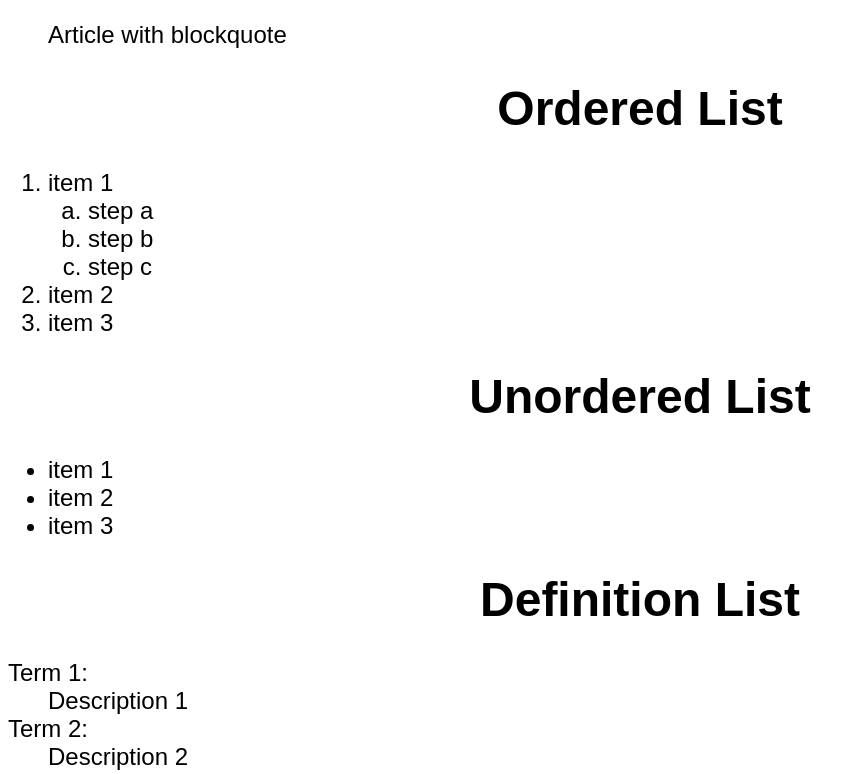
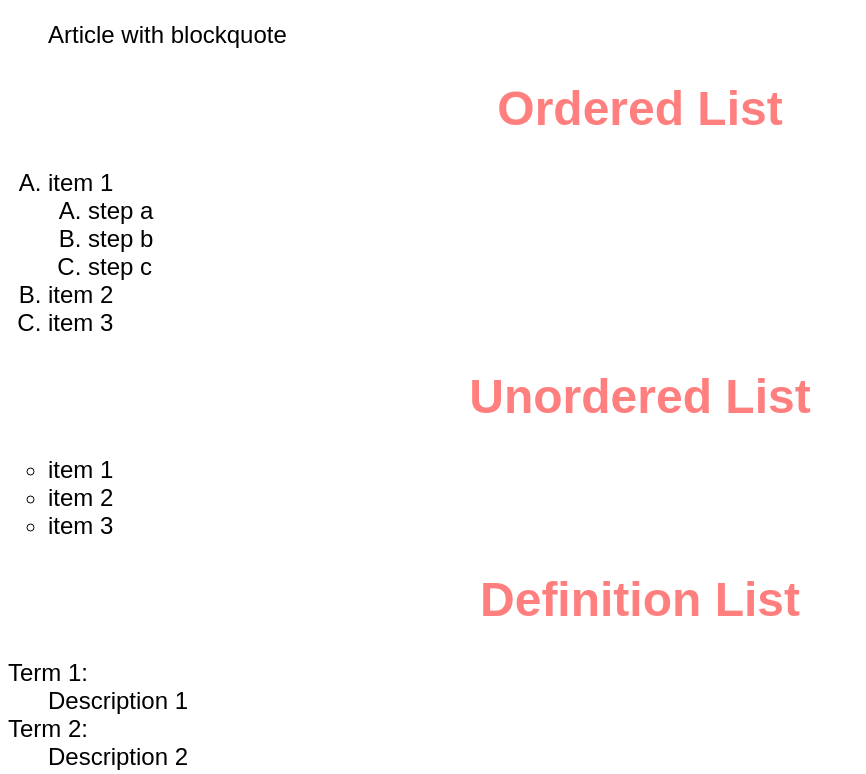
Before and after one commit to mffernando/html5_css3, a plain HTML site: page index.html in a window 1280 px wide. Shown: the part 704-1478 px from the top of the page, without its empty margins (0-866 px from the left). Drawn offline with Linux system fonts and the light colour scheme; a script that the page names is missing.

Commit message:
list and color css

```diff
--- a/styles.css
+++ b/styles.css
@@ -1,5 +1,6 @@
 h1, h2{
     text-align: center;
+    color: rgba(256, 0, 0, .5)
 }
 
 p{
@@ -10,3 +11,11 @@ body{
     font-size: 24px;
     font-family: Arial, Helvetica, sans-serif;
 }
+
+ol{
+    list-style: upper-alpha;
+}
+
+ul{
+    list-style: circle;
+}
```
